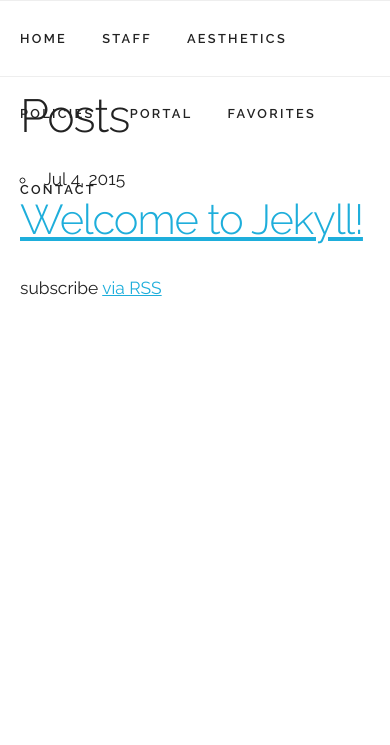
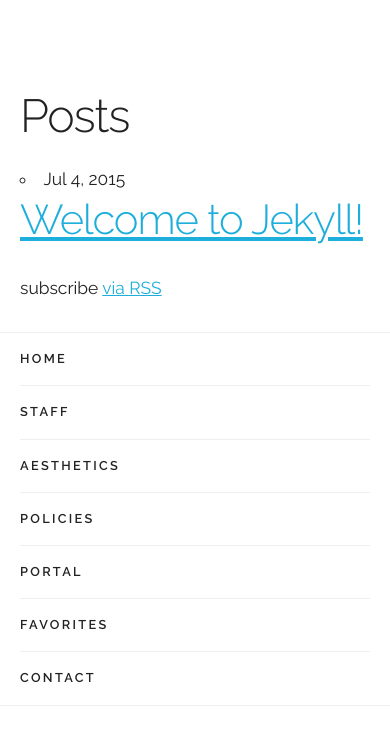
Before and after one commit to ifcats/ifcats.github.io, a Jekyll site: the page built from index.html, in a window 390 px wide. Shown: the top 745 px of the page. Built offline with Jekyll 4.4.1, drawn with Linux system fonts in a browser that asks for light colours.

Commit message:
Navbar styling with media queries

```diff
--- a/_layouts/default.html
+++ b/_layouts/default.html
@@ -18,6 +18,14 @@
 
 </head>
 <body>
+
+  <div class="container">
+    <div class="row">
+      <div class="one-half column" style="margin-top: 25%">
+        {{ content }}
+      </div>
+    </div>
+  </div>
 
   <div class="navbar">
     <div class="container">
@@ -61,13 +69,5 @@
     </div>
   </div>
 
-  <div class="container">
-    <div class="row">
-      <div class="one-half column" style="margin-top: 25%">
-        {{ content }}
-      </div>
-    </div>
-  </div>
-
 </body>
 </html>
--- a/css/main.scss
+++ b/css/main.scss
@@ -5,24 +5,17 @@
 @import "_normalize";
 @import "_skeleton";
 
-html {
-  font-size: 72.5%;
-}
+html { font-size: 72.5%; }
 
 .navbar {
-  display: block;
-  width: 100%;
-  height: 6.5rem;
-  background: #fff;
-  z-index: 99;
+  background: #ffffff;
   border-top: 1px solid #eee;
   border-bottom: 1px solid #eee;
-}
-
-.navbar {
+  left: 0;
   position: fixed;
   top: 0;
-  left: 0;
+  width: 100%;
+  z-index: 99;
 }
 
 .navbar-list {
@@ -41,8 +34,24 @@
   font-size: 1.1rem;
   font-weight: 600;
   letter-spacing: .2rem;
-  margin-right: 35px;
+  margin-right: 3.0rem;
   text-decoration: none;
   line-height: 6.5rem;
   color: #222;
 }
+
+@media only screen and (max-width: 1024px) {
+}
+
+@media only screen and (max-width: 768px) {
+
+  .navbar-item {
+    float: none;
+    border-bottom: 1px solid #eee;
+  }
+
+  .navbar { position: relative; }
+  .navbar-item:last-child { border-bottom: 0px; }
+  .navbar-link { line-height: 4.5rem; }
+
+}
```
